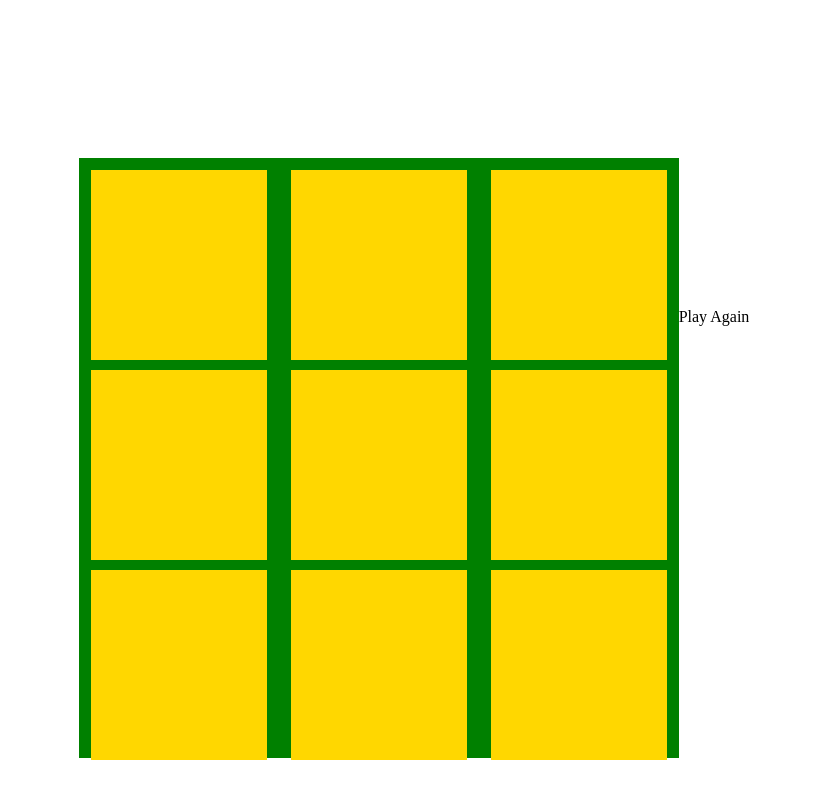
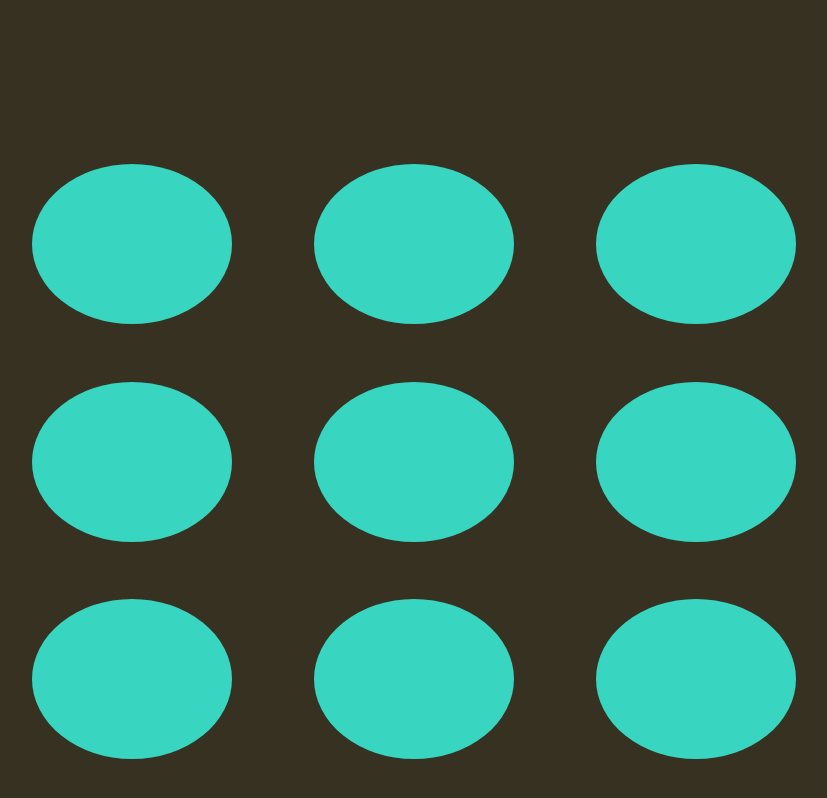
Before and after one commit to Pedro-SousaM/FreeStyle, a plain HTML site: page ProjetoJogoDaVelha/index.html in a window 1280 px wide. Shown: the whole page, without its empty margins (226-1053 px from the left). Drawn offline with Linux system fonts and the light colour scheme.

Commit message:
Add files via upload

```diff
--- a/ProjetoJogoDaVelha/style.css
+++ b/ProjetoJogoDaVelha/style.css
@@ -1,49 +1,58 @@
+
+
 body {
     display: flex;
     align-items: center;
     justify-content: center;
-
+    background-color:#373122 ;
 }
 
 .GContainer {
-    width: 600px;
-    height: 600px;
-    background-color: blue;
-
+    width: 80vw;
+    height: 70vh;
     justify-items: baseline;
     transform: translateY(25%);
+    transition: 2s;
 }
 
 .retangle {
     height: 33.33%;
     width: 100%;
-    background-color: green;
     display: flex;
+    margin-top: 3%;
+    display: flex;
+    align-items: flex-end;
+    justify-content: center;
 }
 
 .square {
-    height: 95%;
-    width: 33.3%;
-    margin: 2%;
+    user-select: none;
+    height: 20vh;
+    width: 25vh;
+    margin: 4%;
     position: relative;
     transition: 1s;
     transform-style: preserve-3d;
     transform: rotateY(180deg);
-
 }
 
 .square:hover {
     transform: translate(5px, -10px) rotateY(180deg);
 
 }
-
+.square:hover .face{
+    box-shadow: 3px 6px 10px black;
+}
 .face {
     height: 100%;
     width: 100%;
     position: absolute;
     transition: 1s;
+    border-radius: 50% ;
 }
-
+.flip:hover .face{
+    box-shadow: -3px 6px 10px black
+}
 .flip .face {
     transform: rotateY(180deg);
 }
@@ -53,12 +62,89 @@ body {
 }
 
 .front {
-    background-color: gold;
+    background-color: #38d5c0  ;
+}
+
+.x .back{background-color: aquamarine;}
+.back {
+    background-color: tomato;
+    backface-visibility: hidden;
+
+}
+.ball{
+    position: relative;
+    left: -10px;
+    top: -10px;
+}
+.blur{
+    filter: blur(10px);
+}
+.wincard{
+    transition: 2s;
+    position:fixed;
+    top: 37vh;
+    left: -90vw;
+    background-color: #e25050;
+    display: inline;
+    justify-content: center;
+    align-items: center;
+    font-size: 170%;
+    font-family: Arial, Helvetica, sans-serif;
+    text-shadow: #373122 1px 1px 1px;
+    color: white;
+    height: 30vh;
+    width: 75vw;
+    max-width: 440px;
+    border: #eba063 3px solid;
+    border-radius: 10px;
+    text-align: center;
+    vertical-align:middle;
+}
+span{
+    position: relative;
+    top: 40%;
+    display: inline;
+
+}
+.winposition{
+    left: 37vw;
+}
+.refresh{
+    border: 2px solid #eba063;
+    background-color: #eba063;
+    padding: 2px;
+    border-radius: 2%;
+    cursor: pointer;
+    display: inline;
+    transition: 0.2s;
+    position: relative;
+    top: 49px;
+
+
+}
+#none{
+    background-color: transparent;
+    border: none;
+}
+.refresh:hover{
+    border: 2px solid white;
+    background-color: white;
+    color: #eba063;
 
 }
 
-.back {
-    background-color: aqua;
-    backface-visibility: hidden;
+@media screen and (max-width:440px) {
+    .ball{
+        width: 117%;
+    }
+    .square{
+        margin-inline: 2%;
+        height: 70%;
+        width: 130px;
+        top: -7vh;
+    }
+    .winposition{
+        left: 11vw;
+    }
 
 }
```
